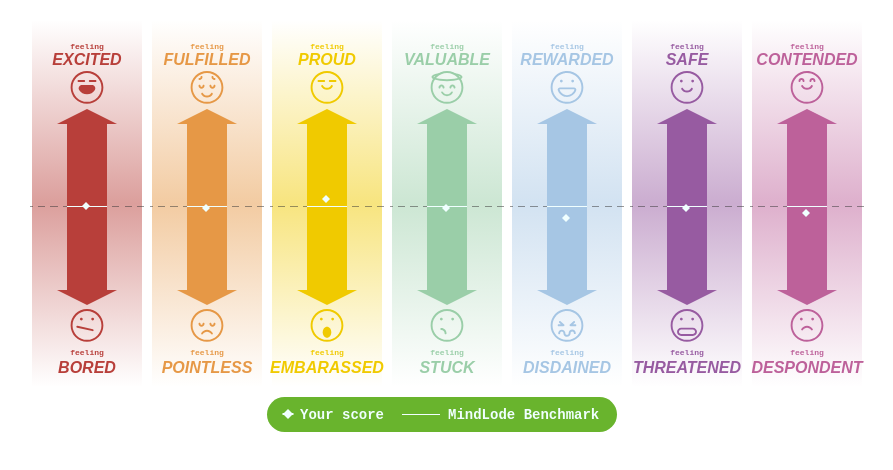
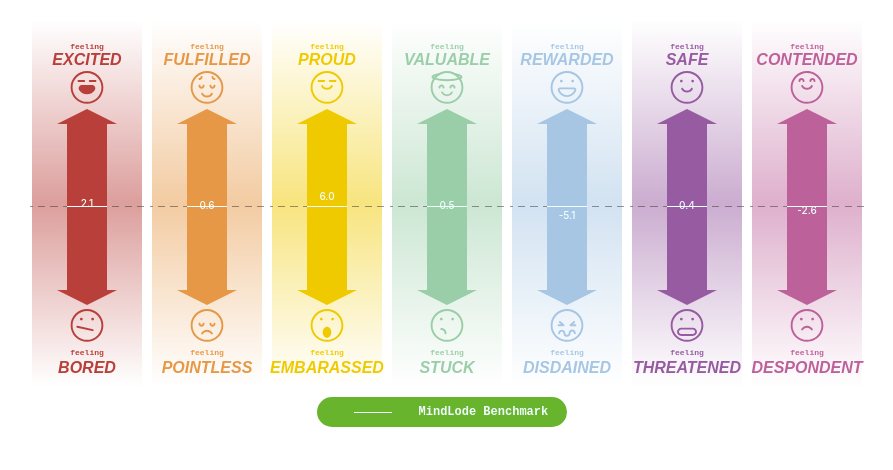
Before and after one commit to Yulatun/satisfaction-chart, a React (Create React App) app: page / in a window 1280 px wide. Shown: the top 470 px of the page, without its empty margins (198-1091 px from the left). Built offline with nearby package versions, Linux system fonts and the light colour scheme; a web font is replaced by a local one.

Commit message:
feat: change score view

```diff
--- a/src/App.css
+++ b/src/App.css
@@ -99,24 +99,12 @@
   z-index: 20;
 }
 
-.result-rhombus {
-  width: 0;
-  height: 0;
-  border: 4px solid transparent;
-  border-bottom-color: azure;
-  left: 15px;
-  margin-bottom: -2px;
-  z-index: 30;
-}
-.result-rhombus::after {
-  content: '';
-  position: absolute;
-  left: -4px;
-  top: 4px;
-  width: 0;
-  height: 0;
-  border: 4px solid transparent;
-  border-top-color: azure;
+.result-score {
+  font-size: 10px;
+  font-weight: 500;
+  margin-bottom: -5px;
+  color:azure;
+ z-index: 30;
 }
 
 .midpoint {
@@ -154,47 +142,23 @@ svg {
 
 .legend {
   display: flex;
-  /* flex-direction: column; */
   align-items: center;
-  /* justify-content: center; */
-  width: 350px;
-  height: 35px;
+  justify-content: space-evenly;
+  width: 250px;
+  height: 30px;
   background-color: rgb(105, 180, 45);
   color: azure;
   border-radius: 20px;
   font-family: 'Courier New', Courier, monospace;
   font-weight: bold;
-  font-size: 14px;
+  font-size: 12px;
   margin: 10px;
-}
-
-.legend-rhombus {
-  width: 0;
-  height: 0;
-  border: 6px solid transparent;
-  border-bottom-color: azure;
-  margin-left: 15px;
-  margin-right: 6px;
-  position: relative;
-  bottom: 6px;
-  z-index: 30;
-}
-.legend-rhombus::after {
-  content: '';
-  position: relative;
-  left: -6px;
-  top: 10px;
-  width: 0;
-  height: 0;
-  border: 6px solid transparent;
-  border-top-color: azure;
 }
 
 .legend-benchmark {
   width: 38px;
   margin-left: 18px;
   margin-right: 8px;
-
   height: 1px;
   background-color: azure;
 }
--- a/src/App.js
+++ b/src/App.js
@@ -24,9 +24,6 @@ function App({ data = [], settings = {} }) {
         })}
       </div>
       <div className='legend' style={{ color: 'azure' }}>
-        {' '}
-        <div className='legend-rhombus' />
-        Your score
         <div className='legend-benchmark' />
         MindLode Benchmark
       </div>
--- a/src/ArrowChart.jsx
+++ b/src/ArrowChart.jsx
@@ -2,6 +2,7 @@ import { Emoji } from './icons/emojiIcons';
 
 export const ArrowChart = (props) => {
   const scaleSize = props.maxValue - props.minValue;
+  const scoreValue = props.score.toFixed(1);
   let bottomValue = ((props.score - props.minValue) / scaleSize) * 100;
   let rhombusPosition = `${bottomValue}%`;
 
@@ -39,25 +40,25 @@ export const ArrowChart = (props) => {
         style={{ '--color': props.color, background: props.color }}
       >
         <div
-            className='result-rhombus'
-            style={{ position: 'absolute', bottom: rhombusPosition }}
-          />
+          className='result-score'
+          style={{
+            position: 'absolute',
+            bottom: rhombusPosition,
+          }}
+        >
+          {scoreValue}
+        </div>
         <div
           className='benchmark'
           style={{ position: 'absolute', bottom: benchmarkBottomValueToPass }}
         />
-          <div
-            className='midpoint'
-          ></div>
+        <div className='midpoint'></div>
       </div>
       <Emoji name={props.bottomEmoji} color={props.color} />
       <div className='title-feeling-bottom' style={{ color: props.color }}>
         feeling
       </div>
-        <div
-          className='feeling-description-down'
-          style={{ color: props.color }}
-        >
+      <div className='feeling-description-down' style={{ color: props.color }}>
         {props.bottomText}
       </div>
     </div>
```
Lines whose indentation alone changed are shown as unchanged.
